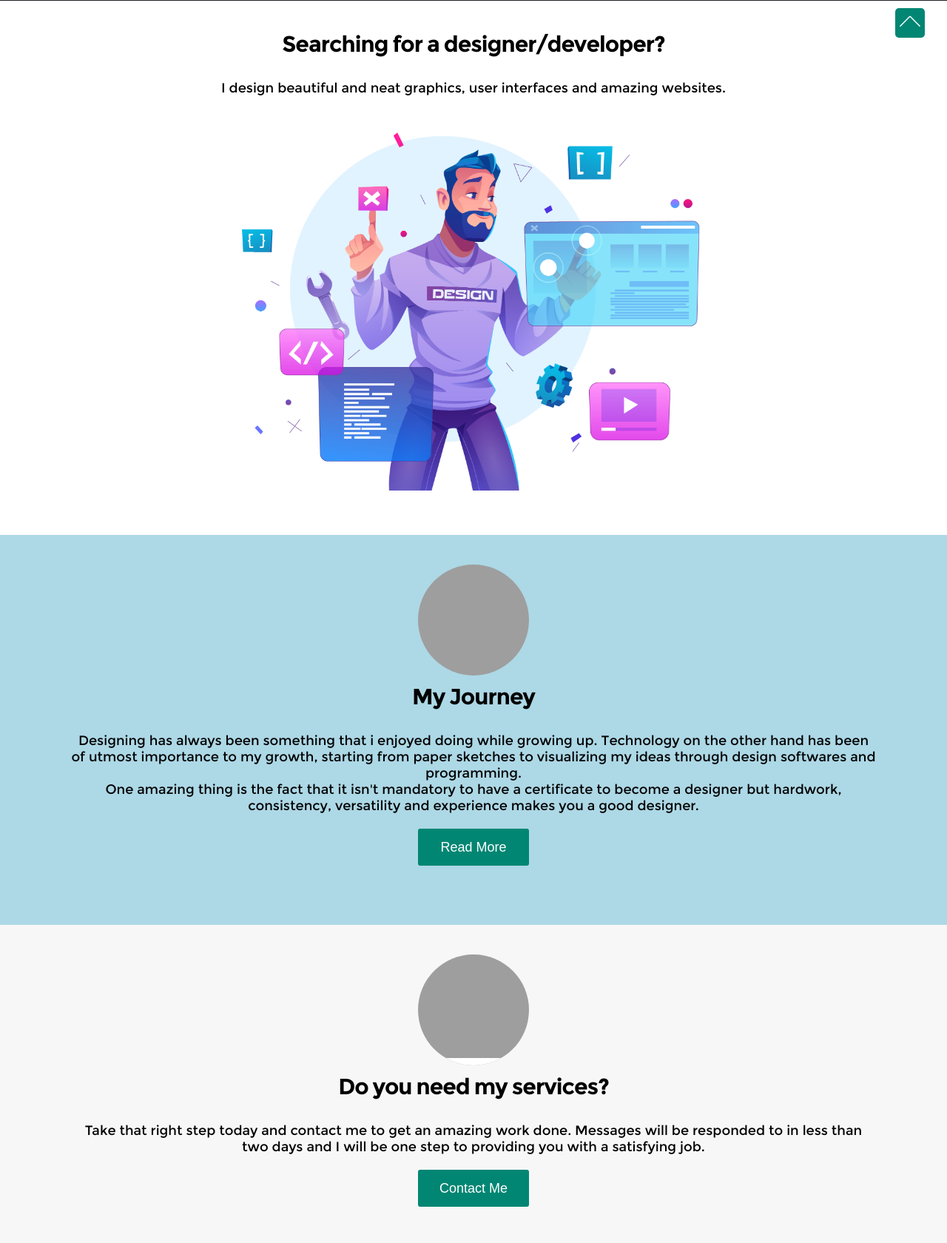
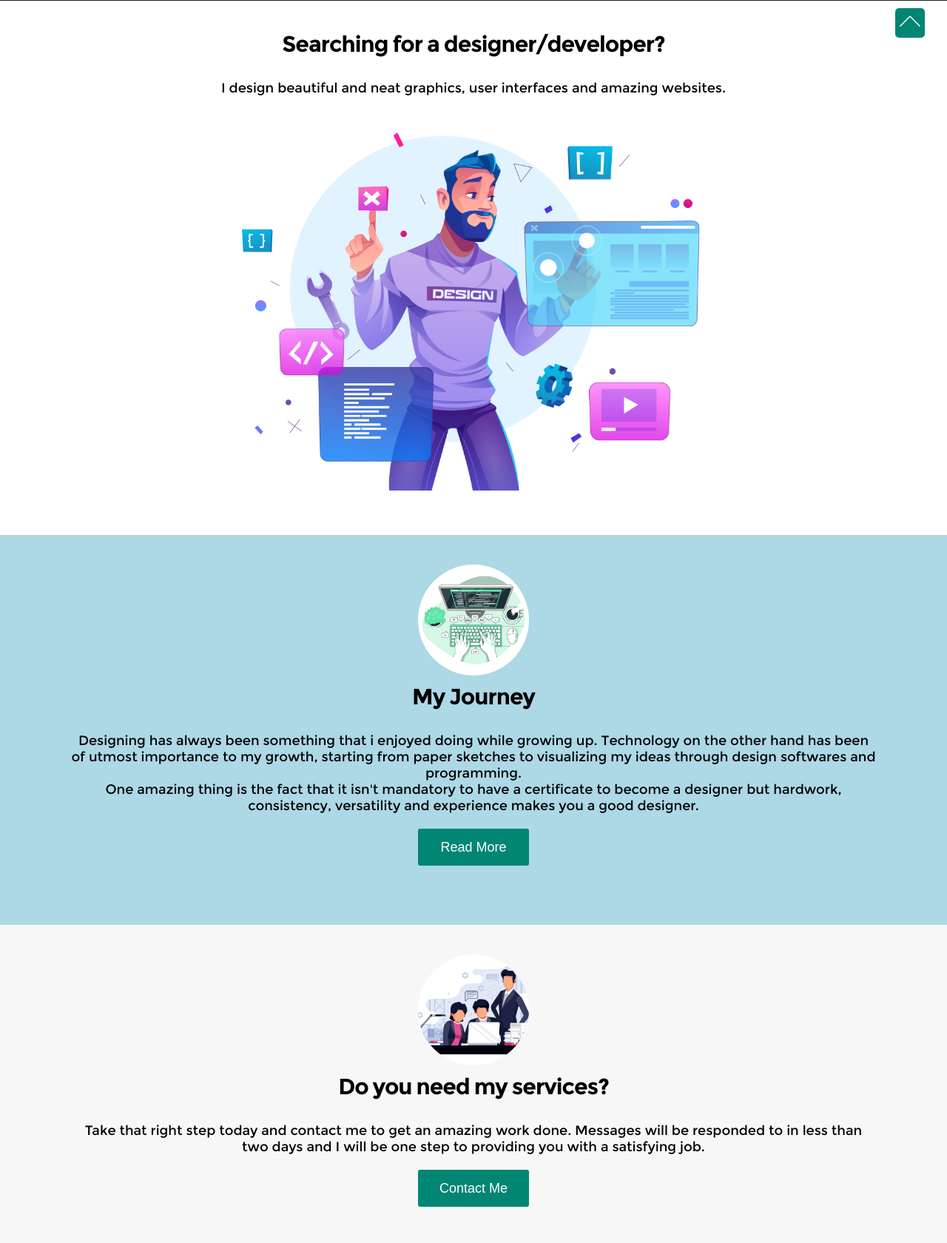
Before and after one commit to chidi-godwin/portfolio, a Django app: template templates/index.html in a window 1280 px wide. Shown: the part 799-2479 px from the top of the page at 74% size. Run offline with Django 3.2, Linux system fonts and the light colour scheme; the template is opened without the code that fills it, so the values that code supplies are empty; some libraries are stand-ins or nearby versions; grey boxes are pictures that could not be loaded.

Commit message:
fix backgorund images in index page

```diff
--- a/templates/index.html
+++ b/templates/index.html
@@ -91,7 +91,7 @@
     </div>
 </div>
 <div class="section section2" style="background:lightblue">
-    <div data-aos="fade-zoom-in" class="section-image" style="background-image:url(5.jpg);"></div>
+    <div data-aos="fade-zoom-in" class="section-image" style="background-image:url({% static 'images/5.jpg' %});"></div>
     <div class="section-title">
         <p data-aos="fade-right">My Journey</p>
     </div>
@@ -108,7 +108,7 @@
     </div>
 </div>
 <div class="section section3" style="background:#f7f7f7;">
-    <div data-aos="fade-zoom-in" class="section-image" style="background-image:url(1.jpg);">
+    <div data-aos="fade-zoom-in" class="section-image" style="background-image:url({% static 'images/1.jpg' %});">
         <div class="cover"></div>
     </div>
     <div class="section-title">
```
